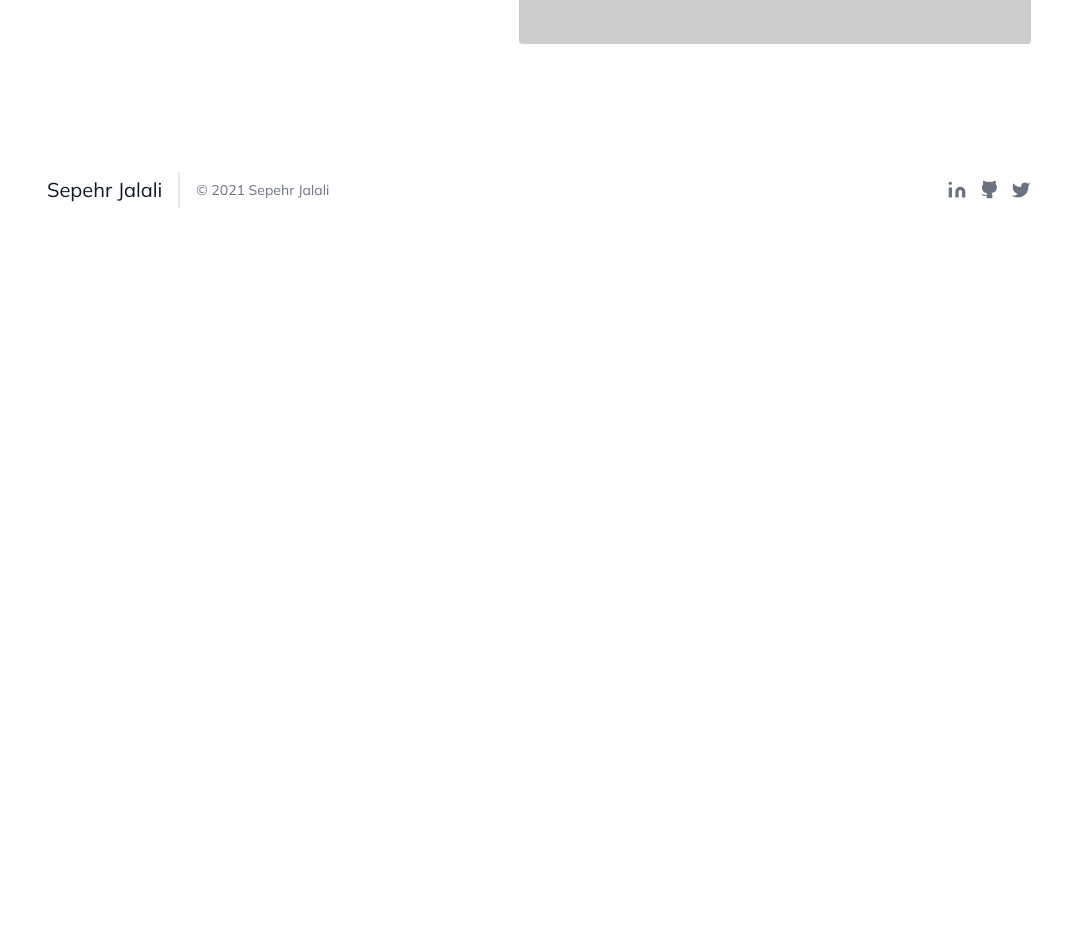
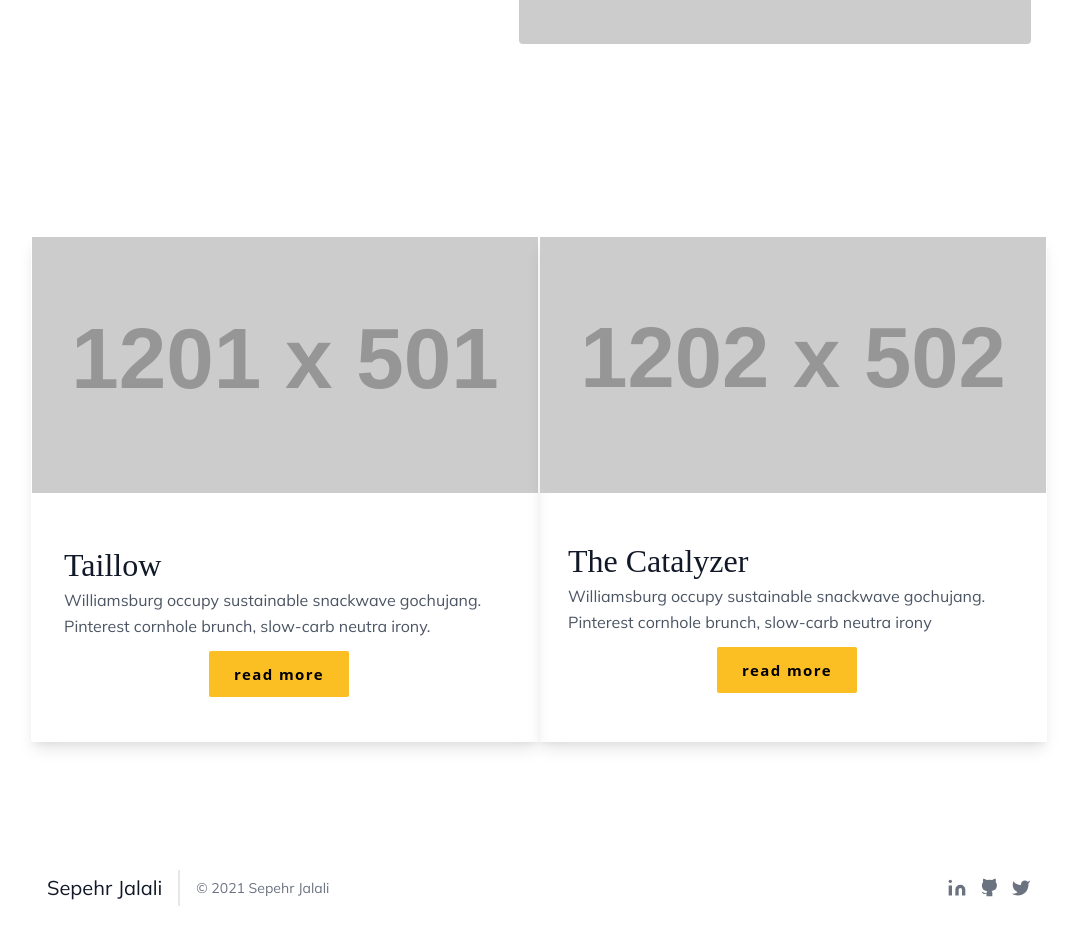
Before and after one commit to sepehrjf/sepehr-jalali, a Gatsby site: page /projects in a window 1280 px wide. Shown: the part 563-1501 px from the top of the page, without its empty margins (101-1178 px from the left). Before the commit the page ends 803 px from the top, so only its background shows below. Built offline with nearby package versions, Linux system fonts and the light colour scheme; Gatsby itself is replaced by a stand-in of ours; placeholder pictures from the web are drawn by us.

Commit message:
Started Project Card Design

```diff
--- /dev/null
+++ b/src/components/projectCard.js
@@ -0,0 +1,77 @@
+import React from "react";
+import ButtonYellow from "./buttonYellow";
+
+const ProjectCard = () => {
+  return (
+    <section className="text-gray-600">
+      <div className="container px-5 py-24 mx-auto">
+        <div className="flex flex-wrap -mx-4 -mb-10 text-left">
+          <div className="sm:w-1/2 mb-10 border border-solid border-transparent shadow-lg">
+            <div className="h-64 overflow-hidden">
+              <img
+                alt="content"
+                className="object-cover object-center h-full w-full"
+                src="https://dummyimage.com/1201x501"
+              />
+            </div>
+            <div className="p-8">
+              <h2
+                className="font-extralight text-gray-900 mt-6 mb-1.5"
+                style={{
+                  fontFamily: "Playfair Display, serif",
+                  fontSize: "2rem",
+                  lineHeight: "1",
+                }}
+              >
+                Taillow
+              </h2>
+              <p
+                className="leading-relaxed text-base font-normal"
+                style={{
+                  fontFamily: "Mulish, sans-serif",
+                }}
+              >
+                Williamsburg occupy sustainable snackwave gochujang. Pinterest
+                cornhole brunch, slow-carb neutra irony.
+              </p>
+              <ButtonYellow name="read more" />
+            </div>
+          </div>
+          <div className="sm:w-1/2 mb-10 border border-solid border-transparent shadow-lg">
+            <div className="h-64 overflow-hidden">
+              <img
+                alt="content"
+                class="object-cover object-center h-full w-full"
+                src="https://dummyimage.com/1202x502"
+              />
+            </div>
+            <div className="p-7">
+              <h2
+                className="font-extralight text-gray-900 mt-6 mb-1.5"
+                style={{
+                  fontFamily: "Playfair Display, serif",
+                  fontSize: "2rem",
+                  lineHeight: "1",
+                }}
+              >
+                The Catalyzer
+              </h2>
+              <p
+                className="leading-relaxed text-base font-normal"
+                style={{
+                  fontFamily: "Mulish, sans-serif",
+                }}
+              >
+                Williamsburg occupy sustainable snackwave gochujang. Pinterest
+                cornhole brunch, slow-carb neutra irony
+              </p>
+              <ButtonYellow name="read more" />
+            </div>
+          </div>
+        </div>
+      </div>
+    </section>
+  );
+};
+
+export default ProjectCard;
--- a/src/pages/projects.js
+++ b/src/pages/projects.js
@@ -1,6 +1,7 @@
 import * as React from "react";
+import Layout from "../components/layout";
 import Hero from "../components/hero";
-import Layout from "../components/layout";
+import ProjectCard from "../components/projectCard";
 
 const ProjectsPage = () => {
   return (
@@ -9,6 +10,7 @@ const ProjectsPage = () => {
         title="Lifelong Learner"
         description="Every project is crafted with care and servers as a learning experience."
       />
+      <ProjectCard />
     </Layout>
   );
 };
```
